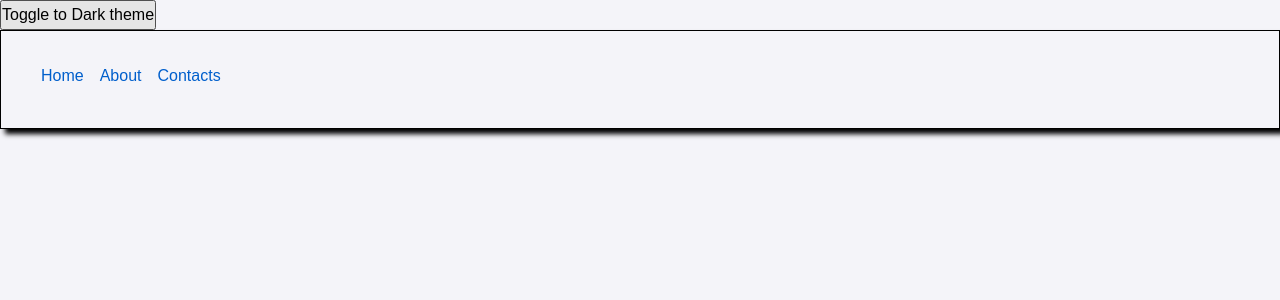
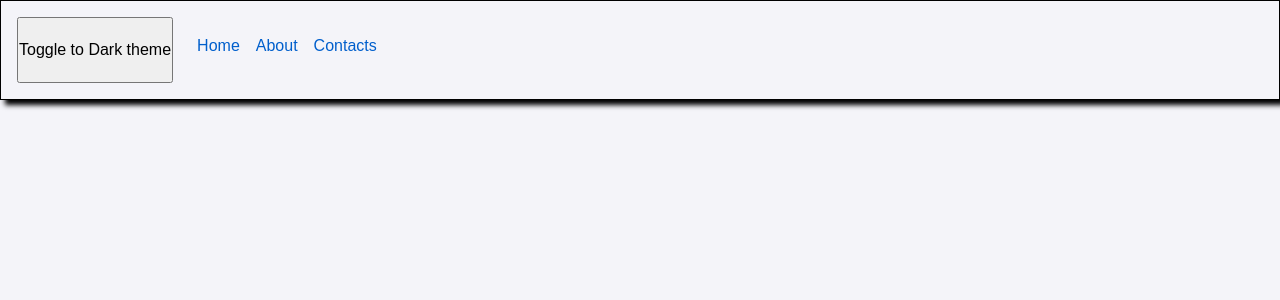
Before and after one commit to NikolaNikolov93/Nikola-Nikolov, a React (Vite) app: page / in a window 1280 px wide. Shown: the top 300 px of the page. Built offline with nearby package versions, Linux system fonts and the light colour scheme.

Commit message:
feat: context for theme swticher

```diff
--- a/src/App.tsx
+++ b/src/App.tsx
@@ -4,7 +4,7 @@ import { lightTheme, darkTheme } from "../styles/theme/theme";
 import styled from "styled-components";
 import Home from "./pages/home/Home";
 import Navigation from "./components/navigation/Navigation";
-import { useState } from "react";
+import { useTheme } from "./context/ThemeContext";
 
 const AppContainer = styled.div`
   background-color: ${({ theme }) => theme.background};
@@ -13,14 +13,11 @@ const AppContainer = styled.div`
 `;
 
 function App() {
-  const [isDarkTheme, setIsDarkTheme] = useState(false);
-  const toggleTheme = () => setIsDarkTheme(!isDarkTheme);
+  const { isDarkTheme } = useTheme();
+
   return (
     <ThemeProvider theme={isDarkTheme ? darkTheme : lightTheme}>
       <AppContainer>
-        <button onClick={toggleTheme}>
-          Toggle to {isDarkTheme ? "Light" : "Dark"} theme
-        </button>
         <Navigation />
         <section className="main">
           <Routes>
--- a/src/components/navigation/Navigation.tsx
+++ b/src/components/navigation/Navigation.tsx
@@ -1,9 +1,11 @@
 import styled from "styled-components";
 import { Link } from "react-router-dom";
+import ThemeSwitcher from "../themeSwitcher/ThemeSwitcher";
 
 const Navigation = () => {
   return (
     <StyledNavigation>
+      <ThemeSwitcher />
       <StyledList>
         <li>
           <StyledLink to={"/home"}>Home</StyledLink>
@@ -25,6 +27,8 @@ const StyledNavigation = styled.nav`
   padding: 1em;
   border: 1px solid black;
   box-shadow: 5px 5px 5px black;
+  display: flex;
+  margin-bottom: 1em;
 `;
 const StyledList = styled.ul`
   display: flex;
--- a/src/main.tsx
+++ b/src/main.tsx
@@ -3,11 +3,14 @@ import { createRoot } from "react-dom/client";
 import "./index.css";
 import App from "./App.tsx";
 import { BrowserRouter } from "react-router-dom";
+import { ThemeContextProvider } from "./context/ThemeContext.tsx";
 
 createRoot(document.getElementById("root")!).render(
   <BrowserRouter>
     <StrictMode>
-      <App />
+      <ThemeContextProvider>
+        <App />
+      </ThemeContextProvider>
     </StrictMode>
   </BrowserRouter>
 );
```
